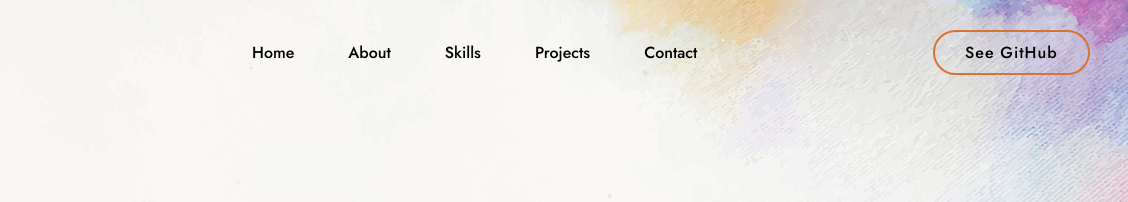
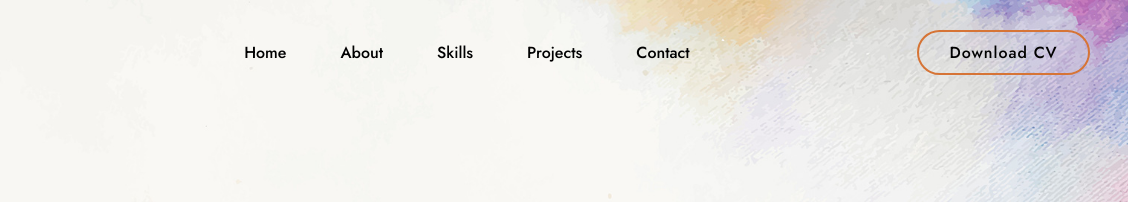
Before and after one commit to RekaVadasz/portfolio, a plain HTML site: page index.html in a window 1280 px wide. Shown: the top 202 px of the page, 152-1280 px from the left. Drawn offline with nearby package versions, Linux system fonts and the light colour scheme.

Commit message:
Add CV to download on click

```diff
--- a/index.html
+++ b/index.html
@@ -23,7 +23,7 @@
             <li><a href="#portfolio">Projects</a></li>
             <li><a href="#contact">Contact</a></li>
         </ul>
-        <a href="https://github.com/RekaVadasz" target="_blank" class="top-btn">See GitHub</a>
+        <a href="./CV_Reka_Vadasz_Frontend_Developer.pdf" download="CV_Reka_Vadasz_Frontend_Developer.pdf" class="top-btn">Download CV</a>
     </header>
 
     <!-- home -->
```
Also changed, not shown: 1 other file.
